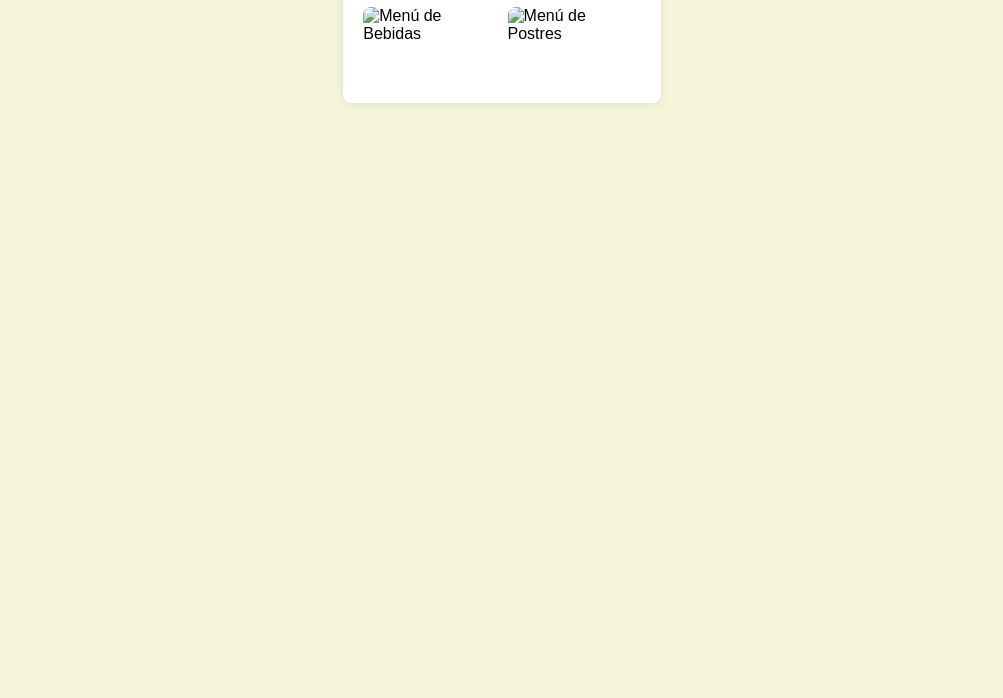
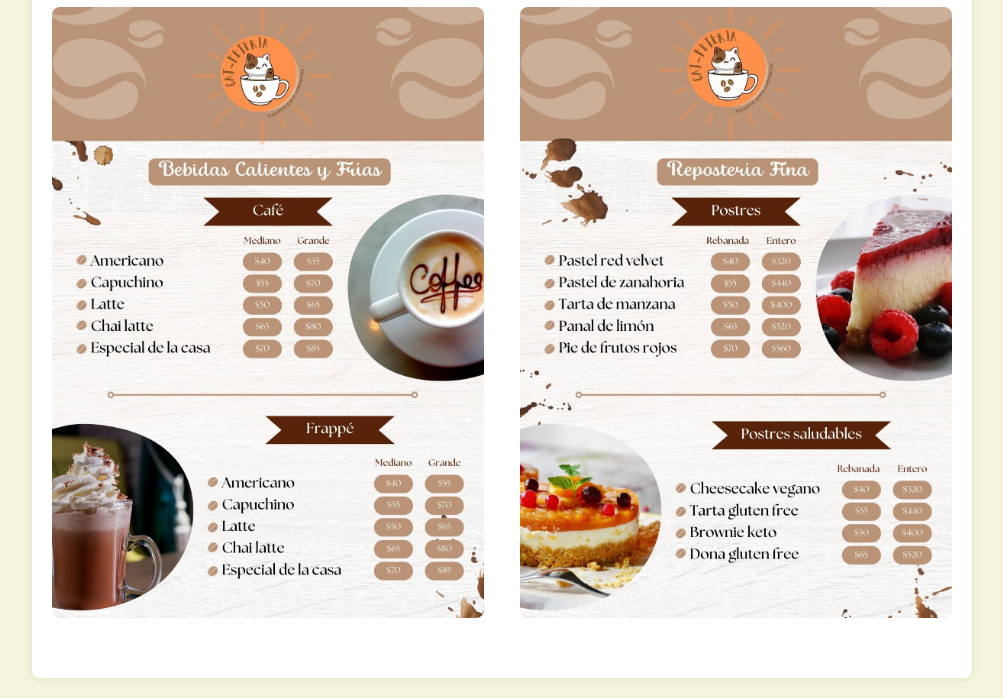
Before and after one commit to lasdatab-04/lasdatab-04.github.io, a plain HTML site: page app/templates/catfeteria/Menu2.html in a window 1280 px wide. Shown: the part 113-811 px from the top of the page, without its empty margins (138-1141 px from the left). Drawn offline with Linux system fonts and the light colour scheme.

Commit message:
guardado

```diff
--- a/app/templates/catfeteria/Menu2.html
+++ b/app/templates/catfeteria/Menu2.html
@@ -57,8 +57,8 @@
         </div>
 
         <div class="menu-section">
-            <img src="../img/beb.jpeg" alt="Menú de Bebidas">
-            <img src="pos.jpeg" alt="Menú de Postres">
+            <img src="/static/img/beb.jpeg" alt="Menú de Bebidas">
+            <img src="/static/img/pos.jpeg" alt="Menú de Postres">
         </div>
 
 
```
Also changed, not shown: app/templates/catfeteria/index1.html (+1 -1 lines).
